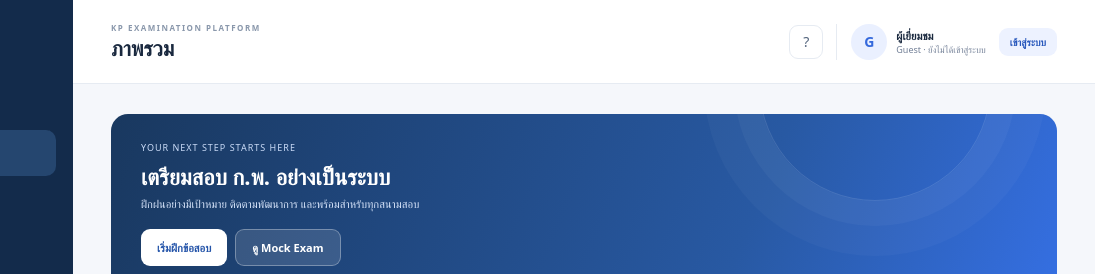
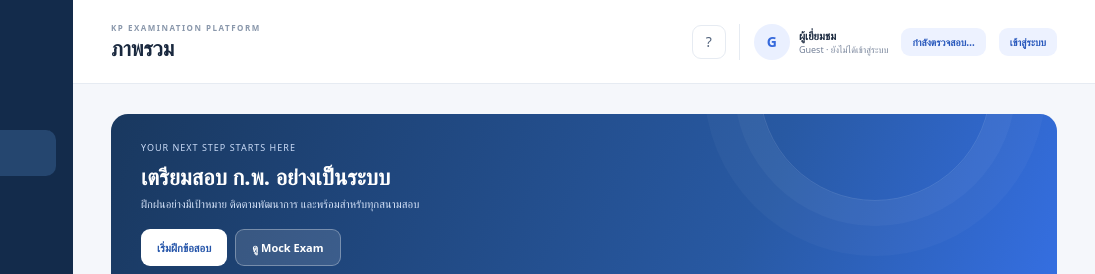
Before and after one commit to kridtayod-1988/kp-exam-platform, a website: page index.html in a window 1280 px wide. Shown: the top 274 px of the page, 185-1280 px from the left. Drawn offline with Linux system fonts and the light colour scheme; no server answers; a web font is replaced by a local one.

Commit message:
Add persistent auth action button to frontend header

```diff
--- a/index.html
+++ b/index.html
@@ -33,7 +33,11 @@
   <main class="main">
     <header class="topbar">
       <div class="topbar-heading"><button id="menu-toggle" class="menu-toggle" aria-label="เปิดเมนู">☰</button><div><div class="eyebrow">KP EXAMINATION PLATFORM</div><h1 id="page-title">ภาพรวม</h1></div></div>
-      <div class="topbar-user"><button class="icon-button" id="help-button" aria-label="ความช่วยเหลือ">?</button><div class="user-profile"><span class="avatar">G</span><span><b id="user-name">ผู้เยี่ยมชม</b><small id="user-plan">Guest · ยังไม่ได้เข้าสู่ระบบ</small></span></div></div>
+      <div class="topbar-user">
+        <button class="icon-button" id="help-button" aria-label="ความช่วยเหลือ">?</button>
+        <div class="user-profile"><span class="avatar">G</span><span><b id="user-name">ผู้เยี่ยมชม</b><small id="user-plan">Guest · ยังไม่ได้เข้าสู่ระบบ</small></span></div>
+        <button class="btn soft small" id="auth-action" type="button" aria-label="สถานะการเข้าสู่ระบบ">กำลังตรวจสอบ…</button>
+      </div>
     </header>
     <section id="view-container" class="view-container" aria-live="polite"></section>
     <footer><span>© <span id="year-now"></span> KP e-Exam Platform</span><span>เตรียมสอบอย่างเป็นระบบ ก้าวไปอย่างมั่นใจ</span></footer>
```
